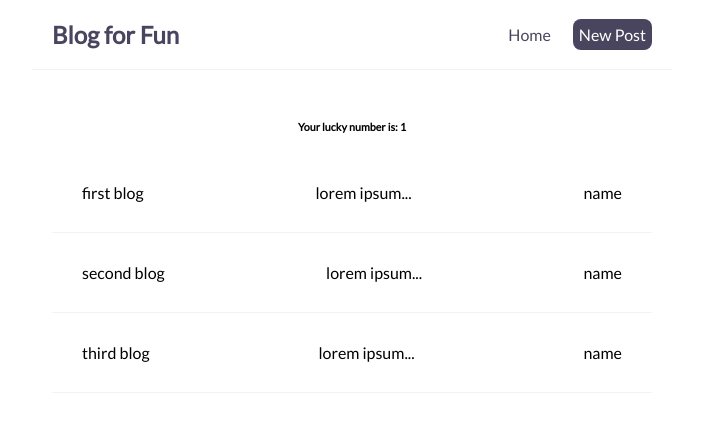
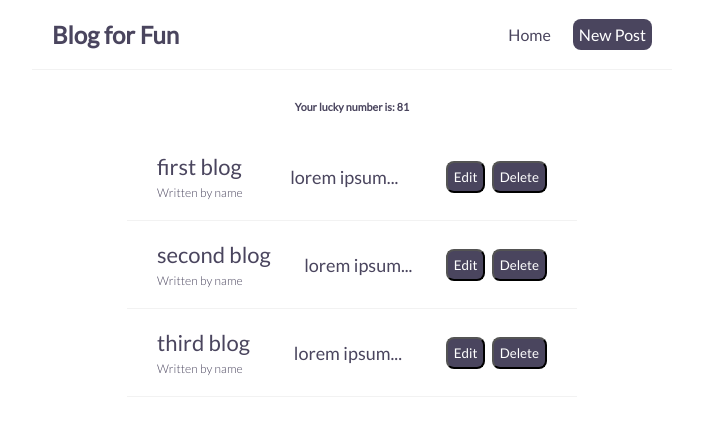
Before and after one commit to kailahk/blog-for-fun, a React (Create React App) app: page /create in a window 1280 px wide. Shown: the top 436 px of the page, without its empty margins (288-991 px from the left). Built offline with nearby package versions, Linux system fonts and the light colour scheme.

Commit message:
implements delete functionality and renders lucky number using useEffect hook

```diff
--- /dev/null
+++ b/src/Blog.jsx
@@ -0,0 +1,23 @@
+export default function Blog({title, author, id, content, handleDelete}) {
+
+    return(
+        <div className="blog">
+            <div className="blog-title-and-author">
+                <div className="blog-title">
+                {title}
+                </div>
+                <div className="blog-author">
+                Written by {author}
+            </div>
+            </div>
+            <div className="blog-content">
+                {content}
+            </div>
+            <div className="button">
+                <button className="edit-btn">Edit</button>
+                &nbsp;&nbsp;
+                <button onClick={() => handleDelete(id)} className="delete-btn">Delete</button>
+            </div>
+        </div>
+    )
+}
--- a/src/BlogList.jsx
+++ b/src/BlogList.jsx
@@ -1,15 +1,18 @@
-export default function BlogList({ blog, title, content, author }) {
+import Blog from "./Blog"
+
+export default function BlogList({ blogs, handleDelete}) {
+    const blog = blogs.map((blog, idx) => <Blog
+        id={blog.id}
+        blog={blog}
+        title={blog.title}
+        content={blog.content}
+        author={blog.author}
+        key={blog.id}
+        handleDelete={handleDelete}
+    />)
     return (
-        <div className="blog">
-            <div className="blog-title">
-                {title}
-            </div>
-            <div className="blog-content">
-                {content}
-            </div>
-            <div className="blog-author">
-                {author}
-            </div>
-        </div>
+        <>
+            {blog}
+        </>
     )
 }
--- a/src/Home.jsx
+++ b/src/Home.jsx
@@ -1,4 +1,4 @@
-import { useState } from "react"
+import { useState, useEffect } from "react"
 import BlogList from "./BlogList"
 
 export default function Home() {
@@ -7,18 +7,23 @@ export default function Home() {
         {title: 'second blog', content: 'lorem ipsum...', author: 'name', id: 2},
         {title: 'third blog', content: 'lorem ipsum...', author: 'name', id: 3},
     ])
-    const blogList = blogs.map((blog, idx) => <BlogList
-        key={blog.id}
-        blog={blog}
-        title={blog.title}
-        content={blog.content}
-        author={blog.author}
-        /> )
+
+    const [luckyNum, setLuckyNum] = useState(0)
+
+    function handleDelete(id) {
+        const newBlogs = blogs.filter(blog => blog.id !== id);
+        setBlogs(newBlogs);
+    }
+
+    useEffect(() => {
+        setLuckyNum(Math.floor(Math.random() * (100 - 1 + 1) + 1))
+    }, []);
+
     return(
         <div className="home">
-            <h6>Your lucky number is: {Math.floor(Math.random() * (100 - 1 + 1) + 1)}</h6>
+            <h6 className="lucky-num">Your lucky number is: {luckyNum}</h6>
             <div className="blog-list">
-                {blogList}
+                <BlogList blogs={blogs} setBlogs={setBlogs} handleDelete={handleDelete}/>
             </div>
         </div>
     )
--- a/src/index.css
+++ b/src/index.css
@@ -26,7 +26,7 @@
 }
 
 .content {
-  max-width: 600px;
+  max-width: 450px;
   margin: 40px auto;
   padding: 10px;
 }
@@ -58,10 +58,53 @@
 .blog {
   display: flex;
   justify-content: space-between;
-  padding: 30px;
+  padding: 20px 30px;
   border-bottom: 1px solid #f2f2f2;
+  align-items: center;
+  color: #4A455E;
+}
+
+.blog:hover {
+  box-shadow: 1px 3px 5px #857EA0;
+  color: #857EA0;
 }
 
 .blog-list {
   margin-top: 20px;
 }
+
+.blog-author {
+  font-weight: 300;
+  font-size: 12px;
+}
+
+.blog-title {
+  font-weight: 400;
+  font-size: 22px;
+  padding: 0 0 5px 0;
+}
+
+.blog-content {
+  font-weight: 400;
+  font-size: 18px;
+}
+
+.lucky-num {
+  color: #4A455E;
+  margin-top: -20px;
+}
+
+.blog-title-and-author {
+  text-align: left;
+}
+
+button {
+  background-color: #4A455E;
+  color: white;
+  border-radius: 8px;
+  padding: 6px;
+}
+
+button:hover {
+  transform: scale(1.1)
+}
```
